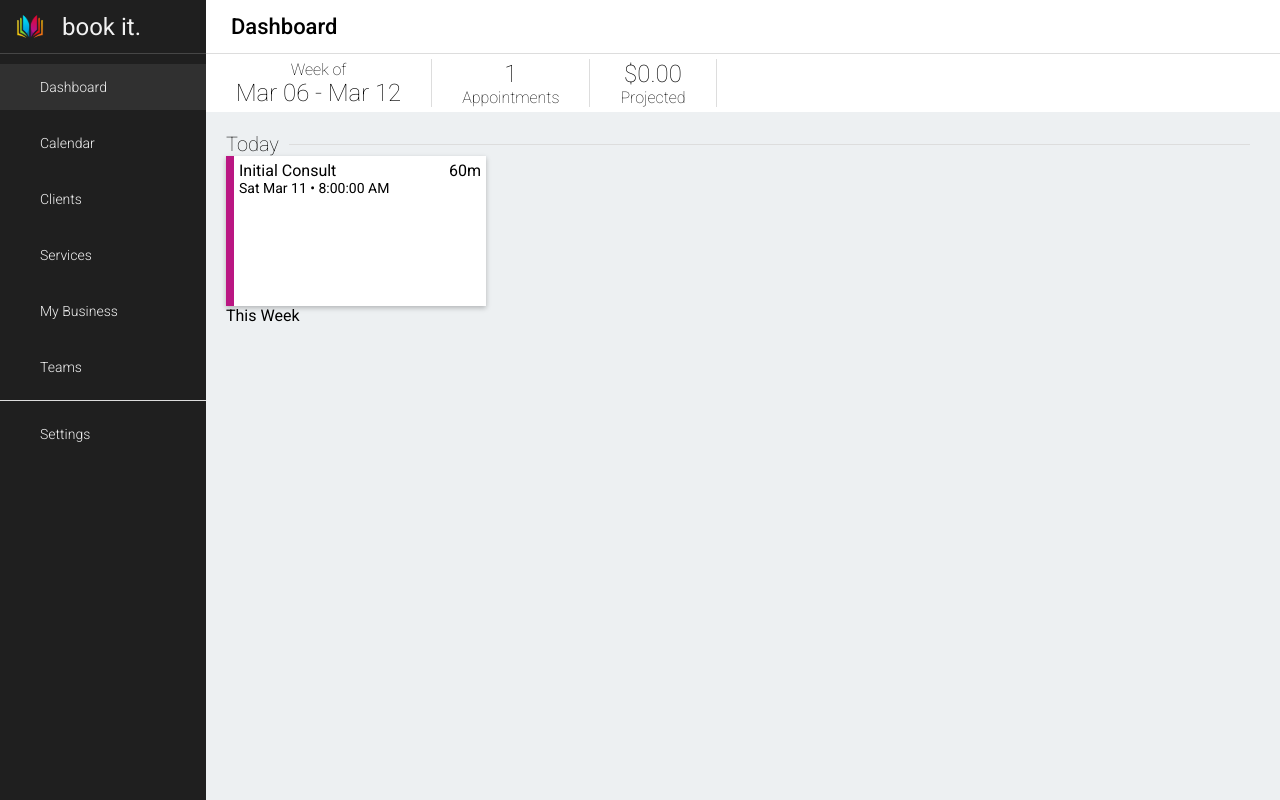
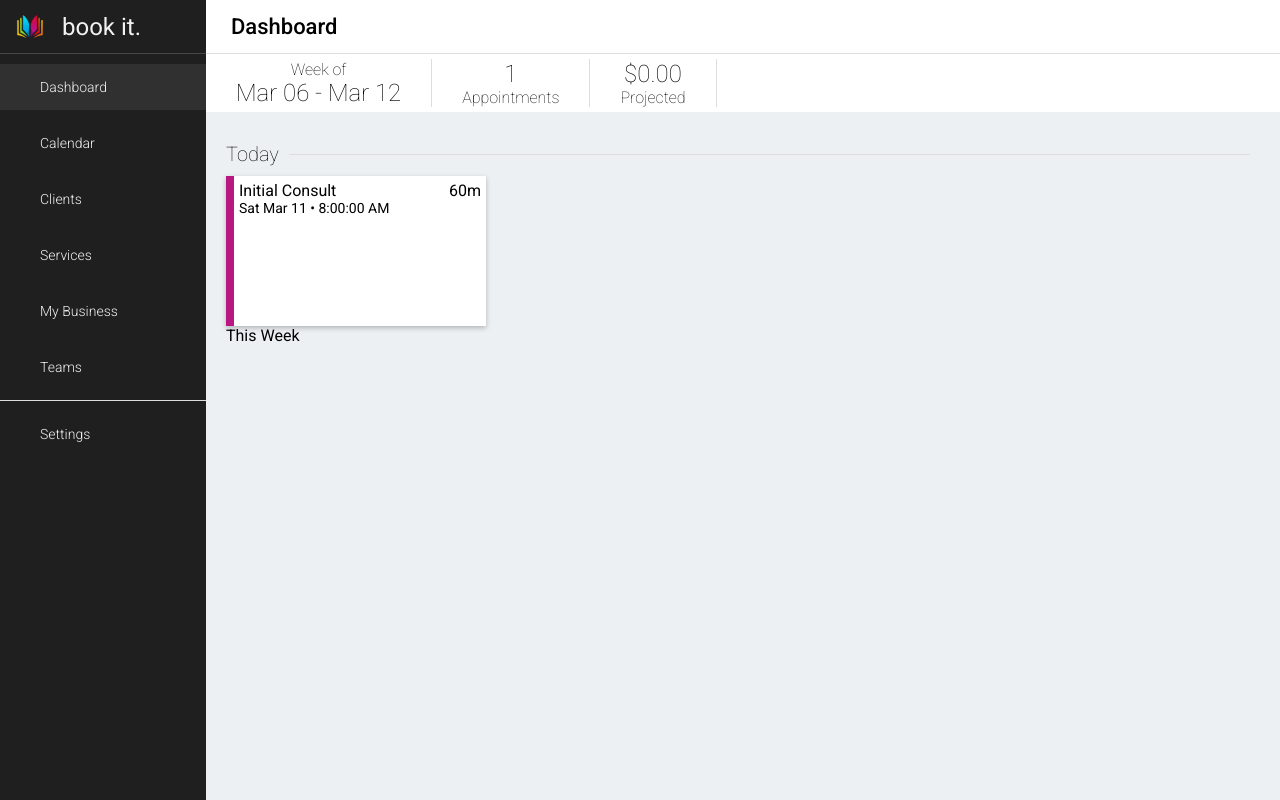
Before and after one commit to ryanhartwig/bookeasy, a Next.js app in the folder next/: page /dashboard in a window 1280 px wide. Built offline with nearby package versions, Linux system fonts and the light colour scheme.

Commit message:
Move section label div to UI component and implement

```diff
--- a/next/src/app/dashboard/dashboard.module.scss
+++ b/next/src/app/dashboard/dashboard.module.scss
@@ -25,17 +25,7 @@
 .content {
   padding: 20px;
 }
-.section_label {
-  display: flex;
-  align-items: center;
-}
-.section_label p {
-  font-size: 20px;
-  font-weight: 100;
-}
-.section_label hr {
-  margin: 0 10px;
-}
+
 
 /* Appointment Cards */
 .appointments {
--- a/next/src/app/dashboard/page.tsx
+++ b/next/src/app/dashboard/page.tsx
@@ -6,6 +6,7 @@ import { getCurrentWeek } from '@/helpers/getCurrentWeek';
 import { Card } from '@/components/UI/Card';
 import { sample_services } from '@/sample_data/sample_services';
 import { Service } from '@/types/Service';
+import { SectionLabel } from '@/components/UI/SectionLabel';
 
 export default function Page() {
 
@@ -32,10 +33,7 @@ export default function Page() {
         </div>
       </SecondaryHeader>
       <div className={styles.content}>
-        <div className={styles.section_label}>
-          <p>Today</p>
-          <hr />
-        </div>
+        <SectionLabel label='Today' />
         <div className={styles.apppointments}>
           {sample_appointments.map(app => {
             const service = sample_services.find(s => app.service_id === s.id);
--- /dev/null
+++ b/next/src/components/UI/SectionLabel.tsx
@@ -0,0 +1,17 @@
+import styles from './sectionlabel.module.scss';
+
+import { DetailedHTMLProps, HTMLAttributes } from "react";
+
+interface SectionLabelProps extends DetailedHTMLProps<HTMLAttributes<HTMLDivElement>, HTMLDivElement> {
+  label: string,
+}
+
+export const SectionLabel: React.FC<SectionLabelProps> = ({label, ...props}) => {
+
+  return (
+    <div {...props} className={styles.section_label}>
+      <p>{label}</p>
+      <hr />
+    </div>
+  )
+}
--- /dev/null
+++ b/next/src/components/UI/sectionlabel.module.scss
@@ -0,0 +1,12 @@
+.section_label {
+  display: flex;
+  align-items: center;
+  margin: 10px 0;
+}
+.section_label p {
+  font-size: 20px;
+  font-weight: 100;
+}
+.section_label hr {
+  margin: 0 10px;
+}
```
